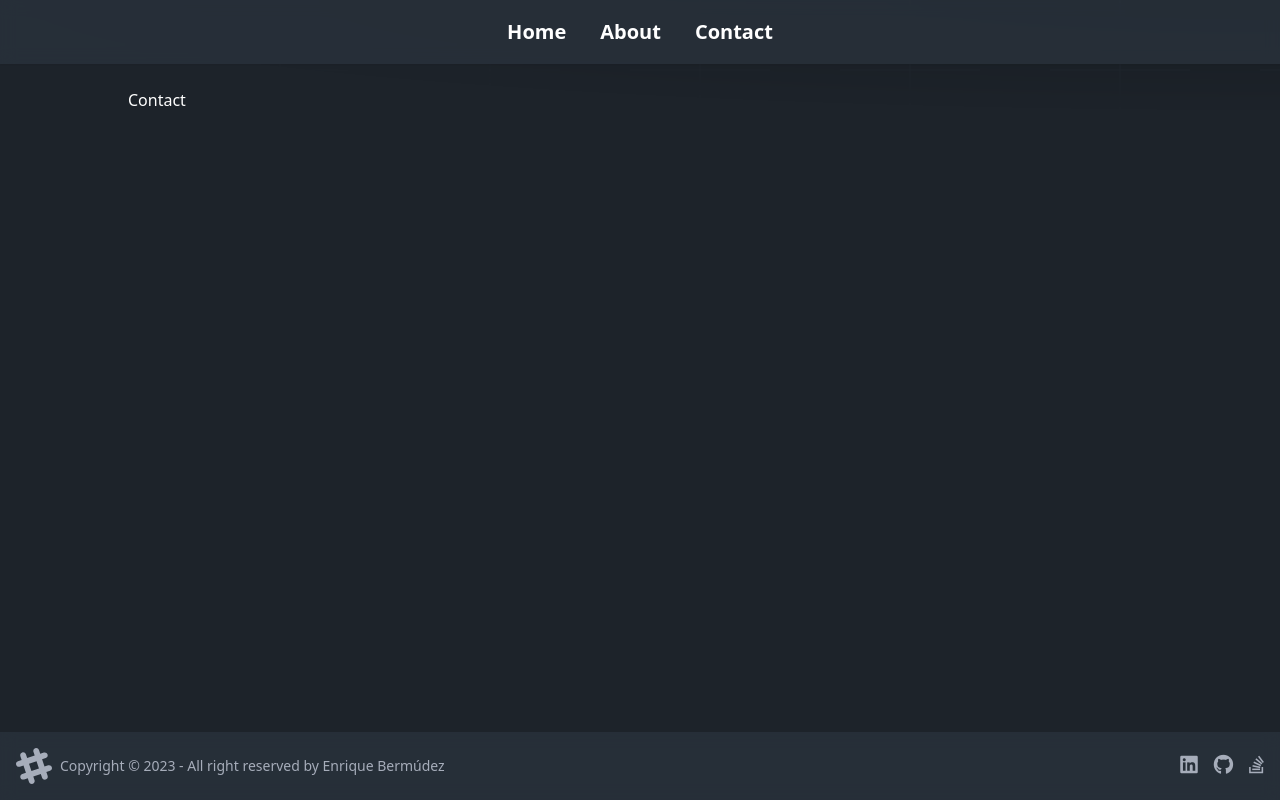
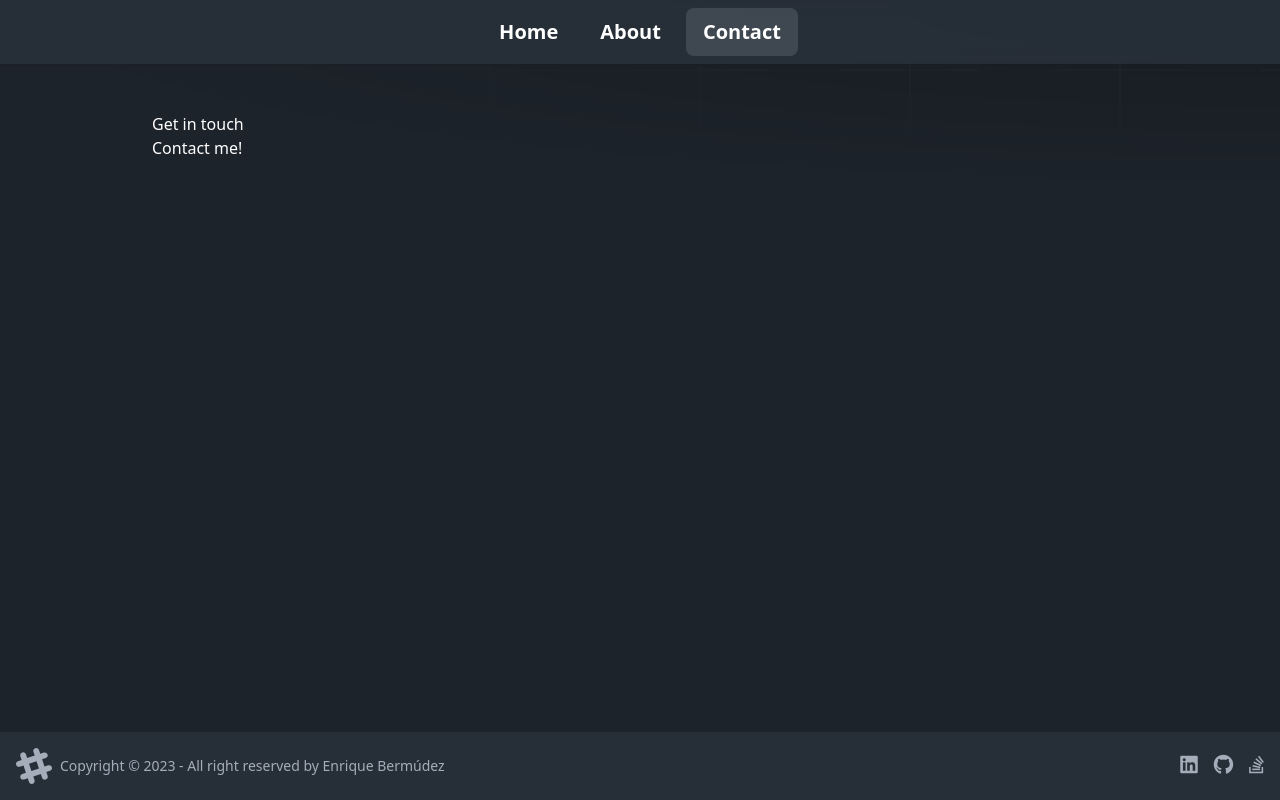
Before and after one commit to enbermudas/portfolio-v3, a React (Vite) app: page /contact in a window 1280 px wide. Built offline with nearby package versions, Linux system fonts and the light colour scheme.

Commit message:
feat: add active status to navbar

```diff
--- a/src/components/Navbar.tsx
+++ b/src/components/Navbar.tsx
@@ -1,4 +1,28 @@
-import { Link } from "react-router-dom";
+import { NavLink } from "react-router-dom";
+
+interface Link {
+  id: string;
+  to: string;
+  text: string;
+}
+
+const LINKS: Link[] = [
+  {
+    id: "home",
+    to: "/",
+    text: "Home",
+  },
+  {
+    id: "about",
+    to: "/about",
+    text: "About",
+  },
+  {
+    id: "contact",
+    to: "/contact",
+    text: "Contact",
+  },
+];
 
 export default function Navbar() {
   return (
@@ -8,27 +32,18 @@ export default function Navbar() {
     >
       <div className="navbar-start"></div>
 
-      <div className="navbar-center">
-        <Link
-          to="/"
-          className="btn btn-ghost text-xl normal-case"
-        >
-          Home
-        </Link>
-
-        <Link
-          to="/about"
-          className="btn btn-ghost text-xl normal-case"
-        >
-          About
-        </Link>
-
-        <Link
-          to="/contact"
-          className="btn btn-ghost text-xl normal-case"
-        >
-          Contact
-        </Link>
+      <div className="navbar-center gap-2">
+        {LINKS.map(({ id, to, text }) => (
+          <NavLink
+            key={id}
+            to={to}
+            className={({ isActive }) =>
+              `btn btn-ghost text-xl normal-case ${isActive && "btn-active"}`
+            }
+          >
+            {text}
+          </NavLink>
+        ))}
       </div>
 
       <div className="navbar-end"></div>
--- a/src/views/Contact.tsx
+++ b/src/views/Contact.tsx
@@ -1,3 +1,8 @@
 export default function Contact() {
-  return <div>Contact</div>;
+  return (
+    <main className="p-6">
+      <p>Get in touch</p>
+      <h1>Contact me!</h1>
+    </main>
+  );
 }
```
